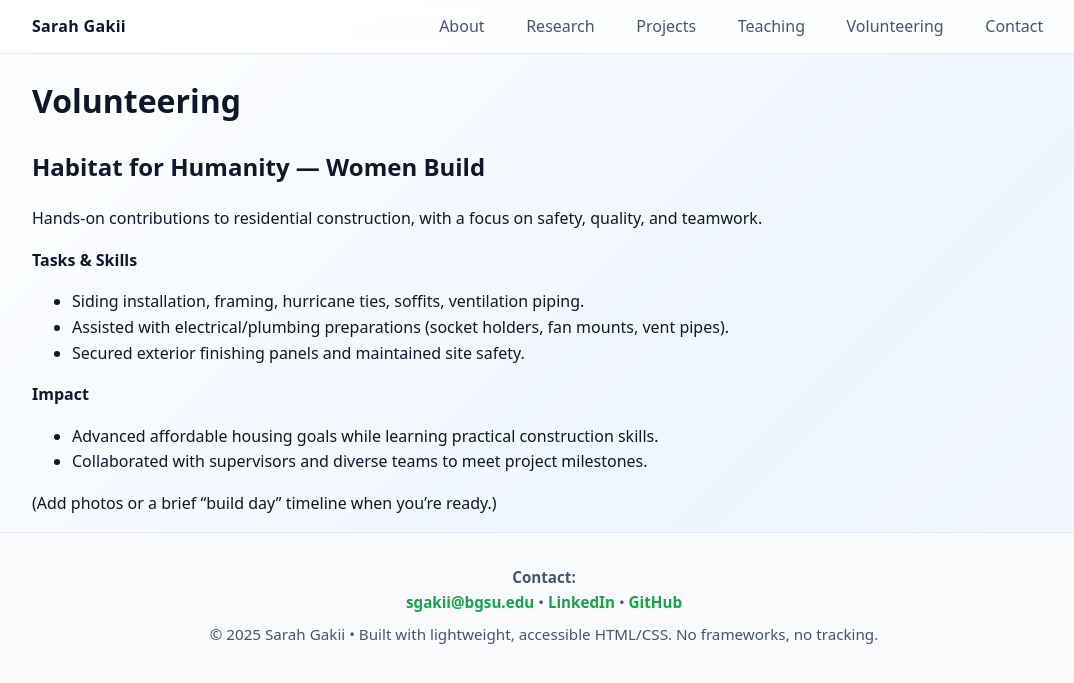
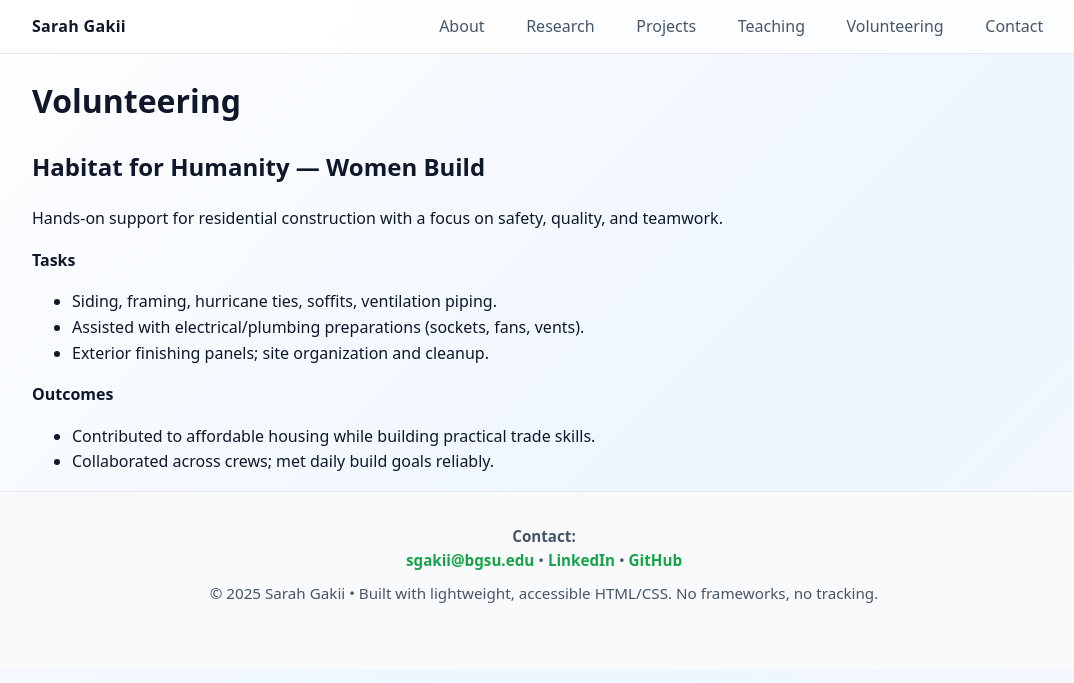
Before and after one commit to SARAH-GAKII/sarah-gakii.github.io, a Jekyll site: the page built from volunteering.md, in a window 1280 px wide. Shown: the top 683 px of the page, without its empty margins (96-1170 px from the left). Built offline with Jekyll 4.4.1, drawn with Linux system fonts in a browser that asks for light colours.

Commit message:
Update volunteering.md

```diff
--- a/volunteering.md
+++ b/volunteering.md
@@ -6,15 +6,13 @@ title: Volunteering
 # Volunteering
 
 ## Habitat for Humanity — Women Build
-Hands-on contributions to residential construction, with a focus on safety, quality, and teamwork.
+Hands-on support for residential construction with a focus on safety, quality, and teamwork.
 
-**Tasks & Skills**
-- Siding installation, framing, hurricane ties, soffits, ventilation piping.
-- Assisted with electrical/plumbing preparations (socket holders, fan mounts, vent pipes).
-- Secured exterior finishing panels and maintained site safety.
+**Tasks**
+- Siding, framing, hurricane ties, soffits, ventilation piping.
+- Assisted with electrical/plumbing preparations (sockets, fans, vents).
+- Exterior finishing panels; site organization and cleanup.
 
-**Impact**
-- Advanced affordable housing goals while learning practical construction skills.
-- Collaborated with supervisors and diverse teams to meet project milestones.
-
-(Add photos or a brief “build day” timeline when you’re ready.)
+**Outcomes**
+- Contributed to affordable housing while building practical trade skills.
+- Collaborated across crews; met daily build goals reliably.
```
